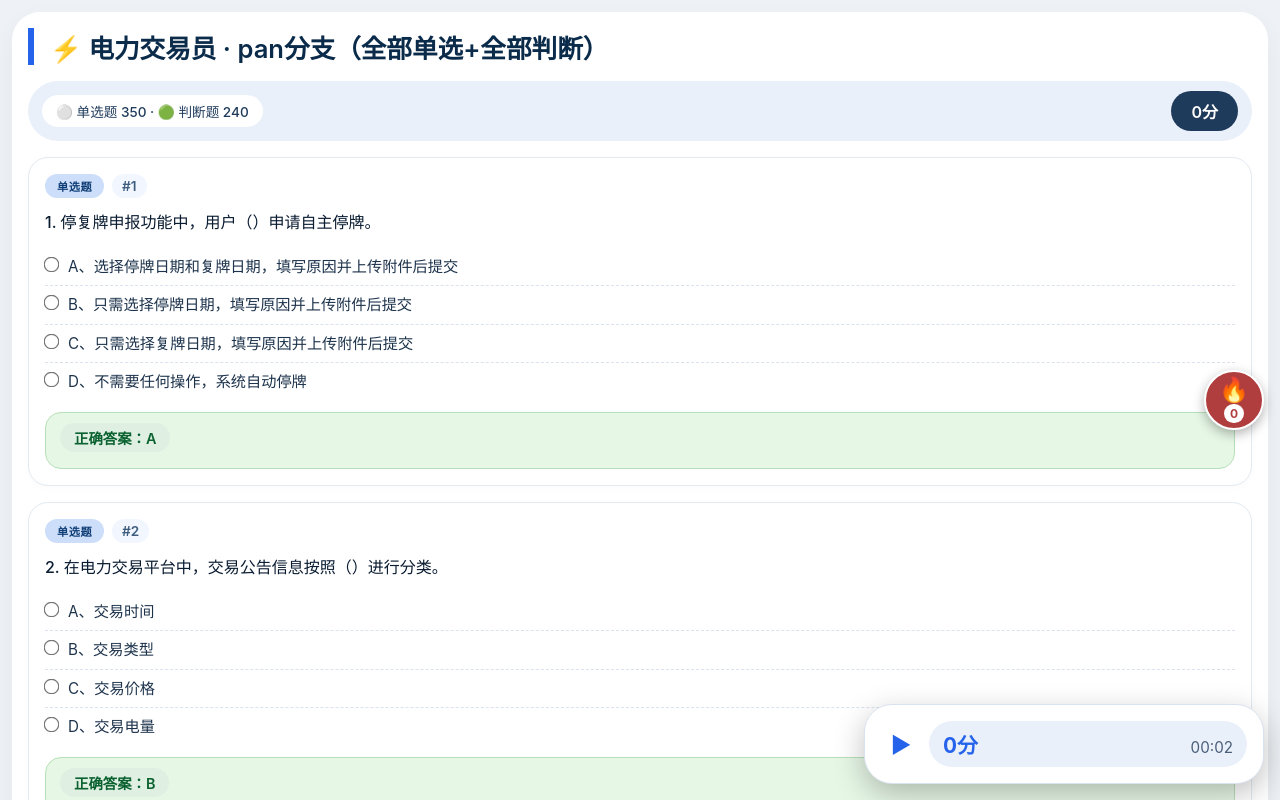
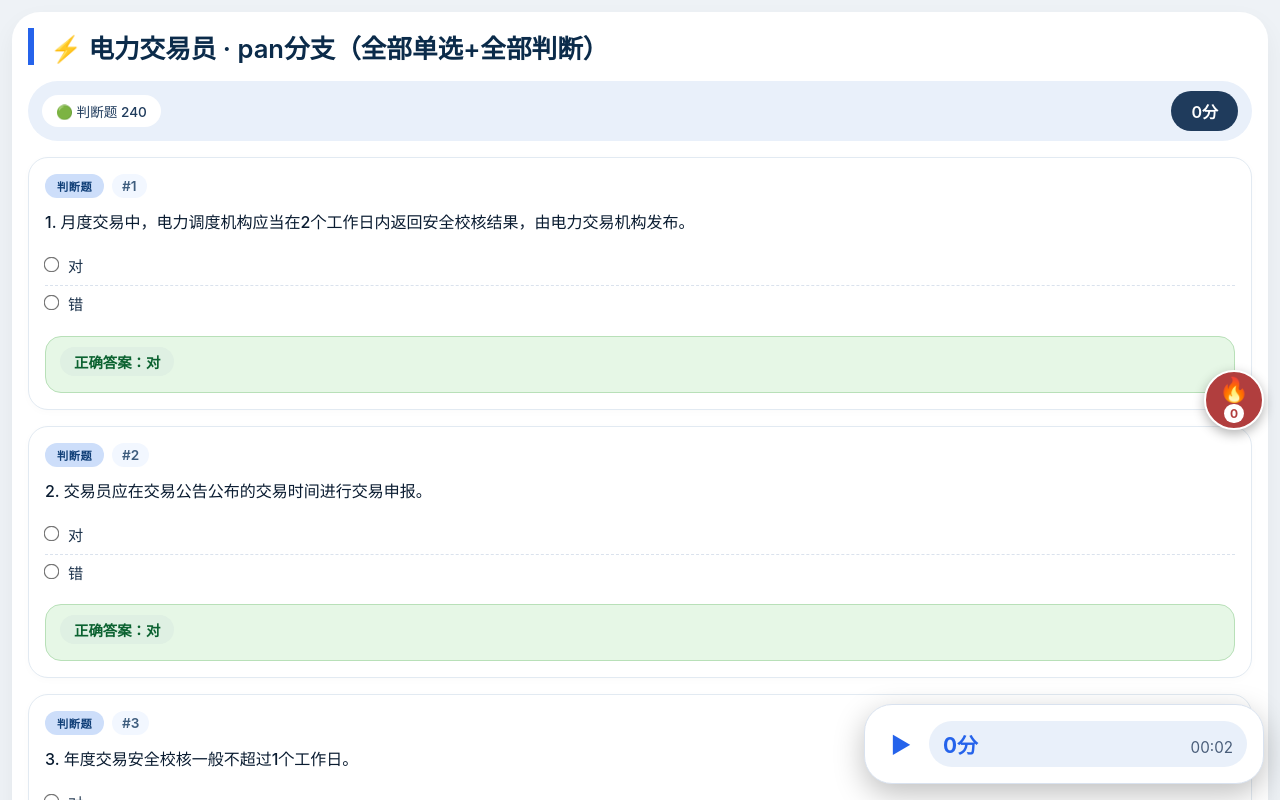
Before and after one commit to miziha012/PanDan, a plain HTML site: page index.html in a window 1280 px wide. Both pictures are taken after a click on the button "加载题库". Shown: the top 800 px of the page. Drawn offline with Linux system fonts and the light colour scheme.

Commit message:
Update index.html

```diff
--- a/index.html
+++ b/index.html
@@ -970,9 +970,8 @@ const raw = '第1题, 停复牌申报功能中，用户（）申请自主停牌
                     isGraded = false;
 
                     // 更新题型统计显示
-                    const singleCount = fullPool.filter(q => q.type === 'single').length;
                     const judgeCount = fullPool.filter(q => q.type === 'judge').length;
-                    document.getElementById('typeIndicator').innerText = `⚪ 单选题 ${singleCount} · 🟢 判断题 ${judgeCount}`;
+                    document.getElementById('typeIndicator').innerText = `🟢 判断题 ${judgeCount}`;
 
                     resetExam();
                     renderHighWrong();
@@ -997,17 +996,13 @@ const raw = '第1题, 停复牌申报功能中，用户（）申请自主停牌
 
     // ---------- 核心抽题函数（只出全部单选题+全部判断题，按类型分组排序）----------
     function generateExam() {
-        // 取出所有单选题，按id升序
-        let singles = fullPool.filter(q => q.type === 'single').sort((a, b) => a.id - b.id);
-        // 取出所有判断题，按id升序
+        // 只取出所有判断题，按id升序
         let judges = fullPool.filter(q => q.type === 'judge').sort((a, b) => a.id - b.id);
-        // 合并：先单选后判断
-        let exam = [...singles, ...judges];
-        // 将这些题目id加入全局已用集合（确保高频错题记录有效）
-        exam.forEach(q => usedIdsGlobal.add(q.id));
+        // 将这些题目id加入全局已用集合
+        judges.forEach(q => usedIdsGlobal.add(q.id));
         // 设置显示序号
-        exam.forEach((q, idx) => q.displayIndex = idx + 1);
-        return exam;
+        judges.forEach((q, idx) => q.displayIndex = idx + 1);
+        return judges;
     }
 
     // 渲染试卷（直接显示正确答案）
```
